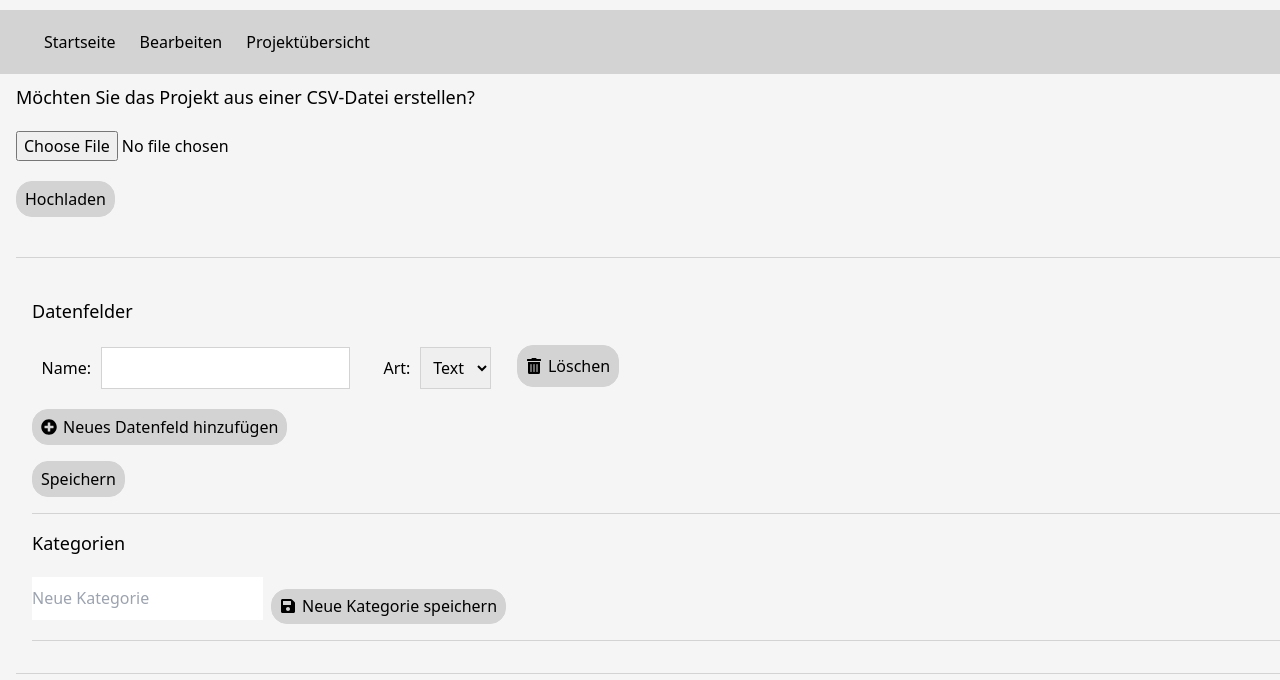
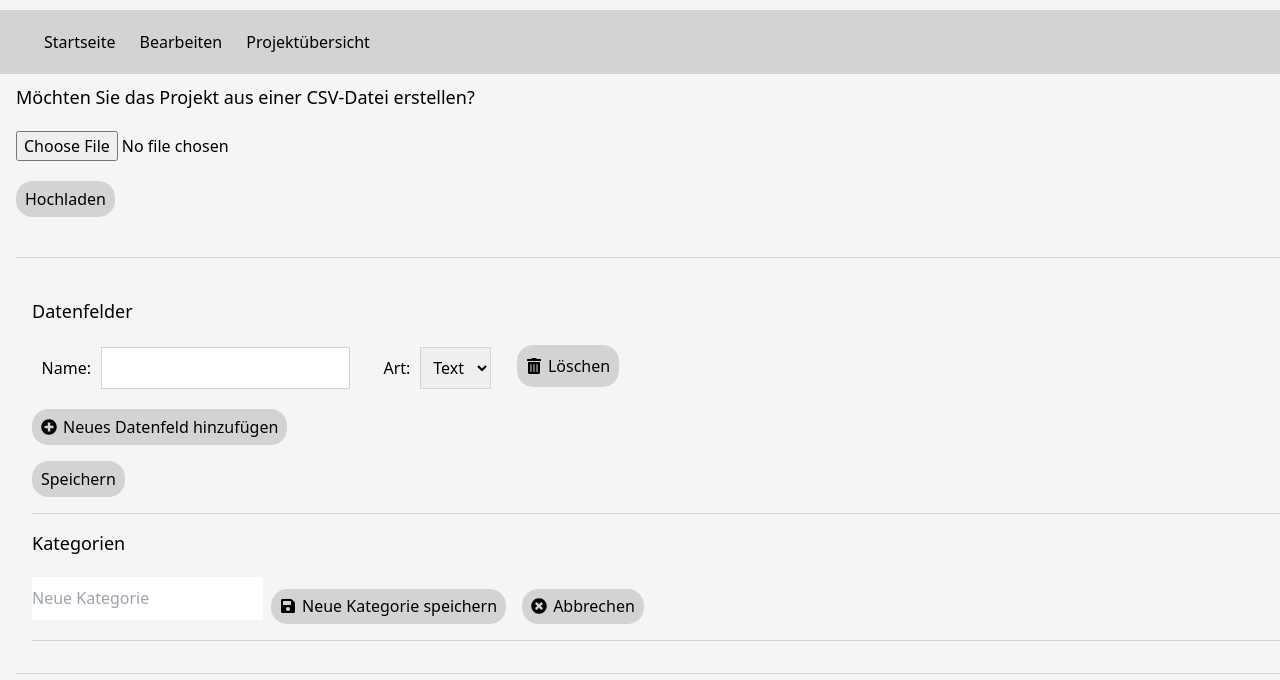
Before and after one commit to Beeblebrox299/auswertungstool, a Next.js app: page /auswertungstool/edit/init in a window 1280 px wide. Both pictures are taken after a click on the button "Neue Kategorie hinzufügen". Shown: the top 680 px of the page. Built offline with nearby package versions, Linux system fonts and the light colour scheme.

Commit message:
add button to hide new category form

```diff
--- a/src/app/components/Project/edit/CategoryEdit.tsx
+++ b/src/app/components/Project/edit/CategoryEdit.tsx
@@ -3,7 +3,7 @@
 import React, { useEffect } from "react";
 import { useState } from "react";
 import { Category, generateId, getCategories, getContributions } from "@/app/utils";
-import { FaPlusCircle, FaPencilAlt, FaSave, FaTrashAlt } from "react-icons/fa";
+import { FaPlusCircle, FaPencilAlt, FaSave, FaTrashAlt, FaTimesCircle } from "react-icons/fa";
 
 const CategoryEdit: React.FC = () => {
     const [categories, setCategories] = useState<Category[]>([]);
@@ -50,6 +50,23 @@ const CategoryEdit: React.FC = () => {
         const baseMessage = "Kategorie löschen? "
         const specificMessage = (timesUsed > 0) ? "Sie ist " + timesUsed + " Beiträgen zugewiesen" : "Sie wird aktuell nicht verwendet."
         return baseMessage + specificMessage
+    };
+
+    const toggleNewCategoryForm = (showForm: boolean) => {
+        const newCategoryForm:HTMLElement|null = document.getElementById("newCategoryForm");
+        const newCategoryButton:HTMLElement|null = document.getElementById("newCategoryButton");
+        if (newCategoryForm && newCategoryButton) {
+            if (showForm) {
+                newCategoryForm.style.display = "inline-flex";
+                newCategoryButton.style.display = "none";
+            }
+            else {
+                newCategoryButton.style.display = "inline-flex";
+                newCategoryForm.style.display = "none";}
+        }
+        else {
+            throw new Error("CategoryForm or CategoryButton is null")
+        }
     }
 
     return(
@@ -57,24 +74,13 @@ const CategoryEdit: React.FC = () => {
             <h1>Kategorien</h1>
             {categories.map((currentCategory, index) => (
                 <div key={currentCategory.id} className="info">
-                    Kategorie {index + 1}:
+                    Kategorie {index + 1}: &nbsp;
                     <span className="info border">{currentCategory.name}</span>
                     <button type="button" className="btn" onClick={() => editCategoryName(index)}>
                         <span className="icon"><FaPencilAlt/></span>
                         <span className="btn-label">Umbenennen</span>
                     </button>
-                        <button type="button" className="btn" onClick={() => {
-                            if (window.confirm(confirmDelete(currentCategory.assignedTo.length))) {
-                                const contributions = getContributions()
-                                contributions.forEach(contribution => {
-                                    contribution.categories = contribution.categories.filter(category => category !== currentCategory.id)
-                                });
-                                if (typeof window !== "undefined"){
-                                    localStorage.setItem("contributions", JSON.stringify(contributions));
-                                };
-                                saveChanges(categories.filter(category => category !== currentCategory));
-                            };
-                            }}
+                        <button type="button" className="btn" onClick={() => toggleNewCategoryForm(true)}
                         >
                         <span className="icon"><FaTrashAlt/></span>
                         <span className="btn-label">Löschen</span>
@@ -110,6 +116,13 @@ const CategoryEdit: React.FC = () => {
                 <span className="icon"><FaSave/></span>
                 <span className="btn-label">Neue Kategorie speichern</span>
             </button>
+            <button className="btn" onClick={(event) => {
+                event.preventDefault();
+                toggleNewCategoryForm(false)
+            }}>
+                <span className="icon"><FaTimesCircle/></span>
+                <span className="btn-label">Abbrechen</span>
+            </button>
             </form>
             </div>
         </div>
```
